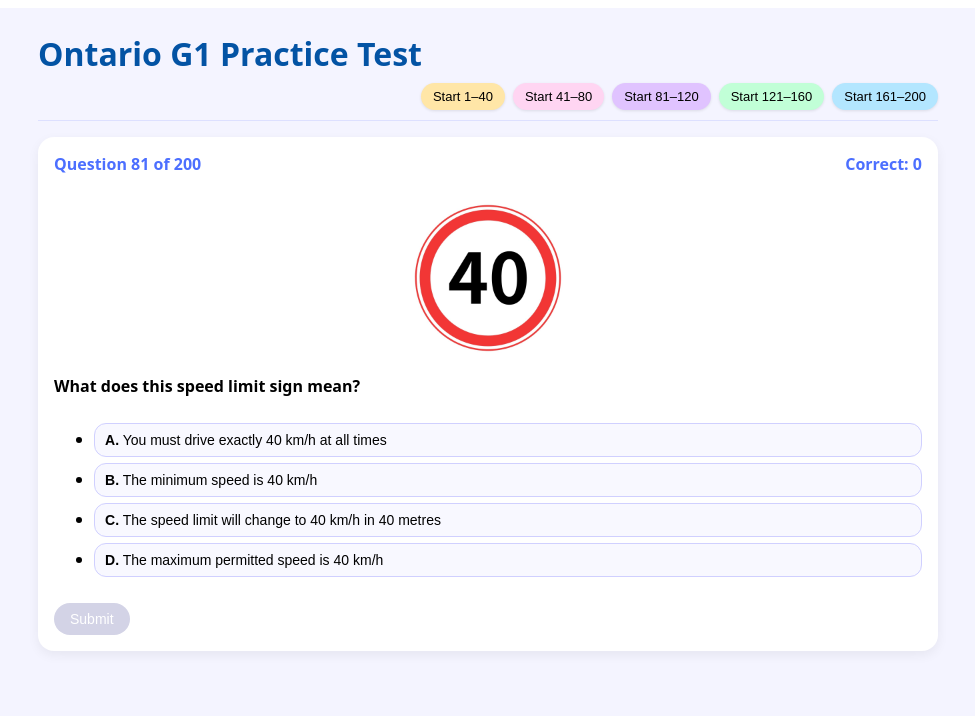
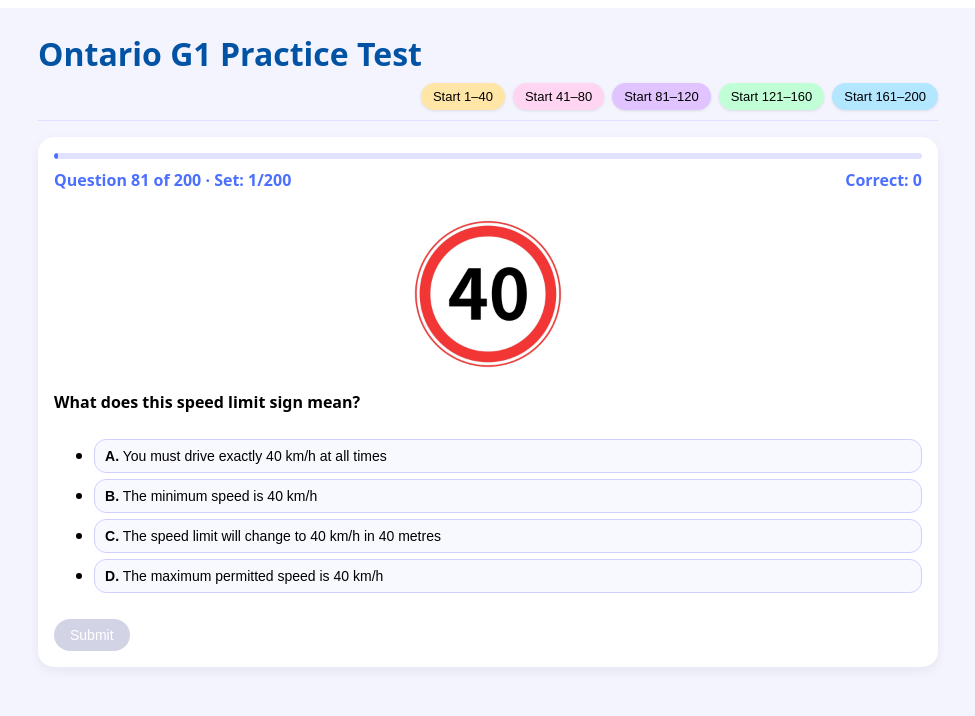
Before and after one commit to Aurelian2025/prep-test-g1, a Next.js app: page / in a window 1280 px wide. Shown: the top 716 px of the page, without its empty margins (152-1127 px from the left). Built offline with nearby package versions, Linux system fonts and the light colour scheme.

Commit message:
Update index.js

```diff
--- a/pages/index.js
+++ b/pages/index.js
@@ -225,6 +225,11 @@
   const isLastQuestion = hasQuestions && safeIndex === questions.length - 1;
   const globalNumber = q ? getNumericId(q) : 0;
   const totalGlobal = allQuestions ? allQuestions.length : 0;
+// progress within the current set
+const inSetNumber = hasQuestions ? safeIndex + 1 : 0;
+const inSetTotal = hasQuestions ? questions.length : 0;
+const progressPercent =
+  inSetTotal > 0 ? (inSetNumber / inSetTotal) * 100 : 0;
 
   const submit = () => {
     if (!q || picked === null || done) return;
@@ -357,12 +362,25 @@
         </div>
 
         <div style={styles.card}>
+  <div style={styles.progressOuter}>
+    <div
+      style={{
+        ...styles.progressInner,
+        width: `${progressPercent}%`
+      }}
+    />
+  </div>
+
   <div style={styles.metaRow}>
     <span>
       Question {globalNumber} of {totalGlobal}
+      {inSetTotal > 0 ? ` · Set: ${inSetNumber}/${inSetTotal}` : ''}
     </span>
     <span>Correct: {correctCount}</span>
   </div>
+
+  {/* image, question, choices, button, explanation */}
+
 
     <div style={styles.promptArea}>
   {q.image && (
```
Lines whose indentation alone changed are shown as unchanged.
